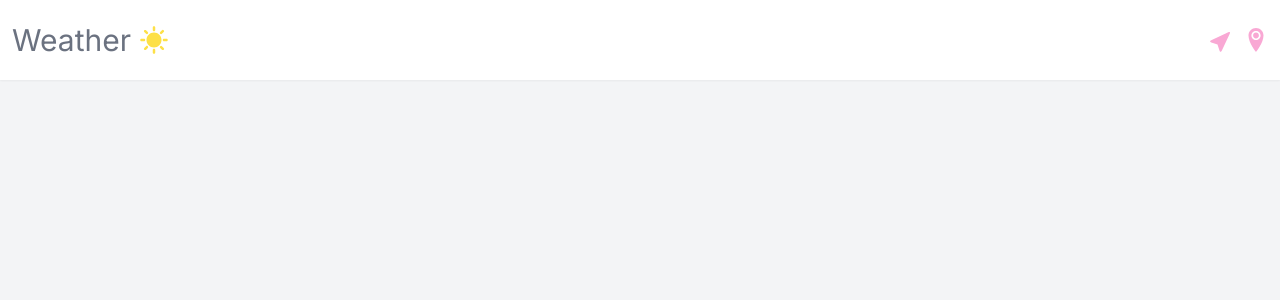
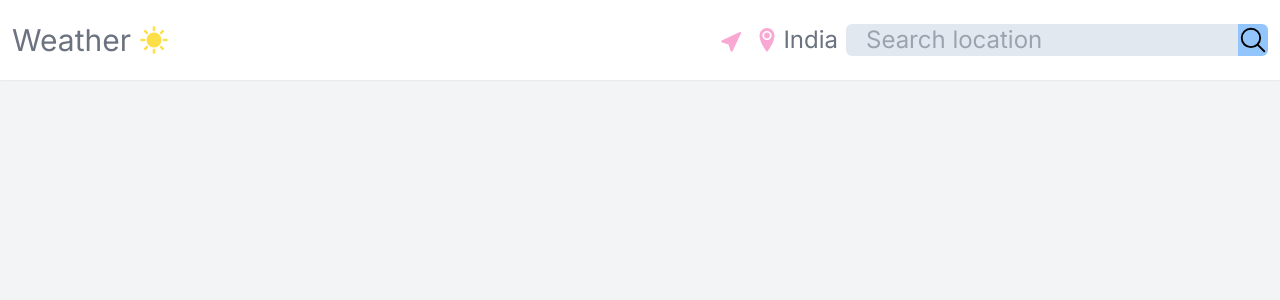
Before and after one commit to Prateek-Wayne/Weather-App, a Next.js app: page / in a window 1280 px wide. Shown: the top 300 px of the page. Built offline with nearby package versions, Linux system fonts and the light colour scheme.

Commit message:
Add SearchBar component and update location icons

```diff
--- a/src/app/components/Navbar.tsx
+++ b/src/app/components/Navbar.tsx
@@ -2,6 +2,7 @@ import React from "react";
 import { MdSunny } from "react-icons/md";
 import { TiLocationArrow } from "react-icons/ti";
 import { ImLocation2 } from "react-icons/im";
+import SearchBar from "./SearchBar";
 
 type Props = {};
 
@@ -14,9 +15,13 @@ const Navbar = (props: Props) => {
           <MdSunny className="text-3xl text-yellow-300 " />
         </p>
         <section className="flex gap-1 items-center ">
-        <TiLocationArrow  className="text-4xl text-pink-300" />
+        <TiLocationArrow  className="text-4xl hover:cursor-pointer text-pink-300" />
 
         <ImLocation2 className="text-2xl text-pink-300" />
+        <p className="text-2xl text-gray-500" >India</p>
+        <SearchBar/>
+
+
         </section>
       </div>
     </nav>
--- /dev/null
+++ b/src/app/components/SearchBar.tsx
@@ -0,0 +1,17 @@
+import React from 'react'
+import { IoSearchOutline } from "react-icons/io5";
+
+type Props = {}
+
+const SearchBar = (props: Props) => {
+  return (
+    <div className='ml-1 flex'>
+        <input className='border-gray-500 bg-slate-200 h-8 rounded-l-md px-5 text-2xl' placeholder='Search location' />
+        <button className=' border-gray-500 rounded-r-md bg-blue-300' >
+            <IoSearchOutline className='text-3xl'  />
+        </button>
+    </div>
+  )
+}
+
+export default SearchBar
```
